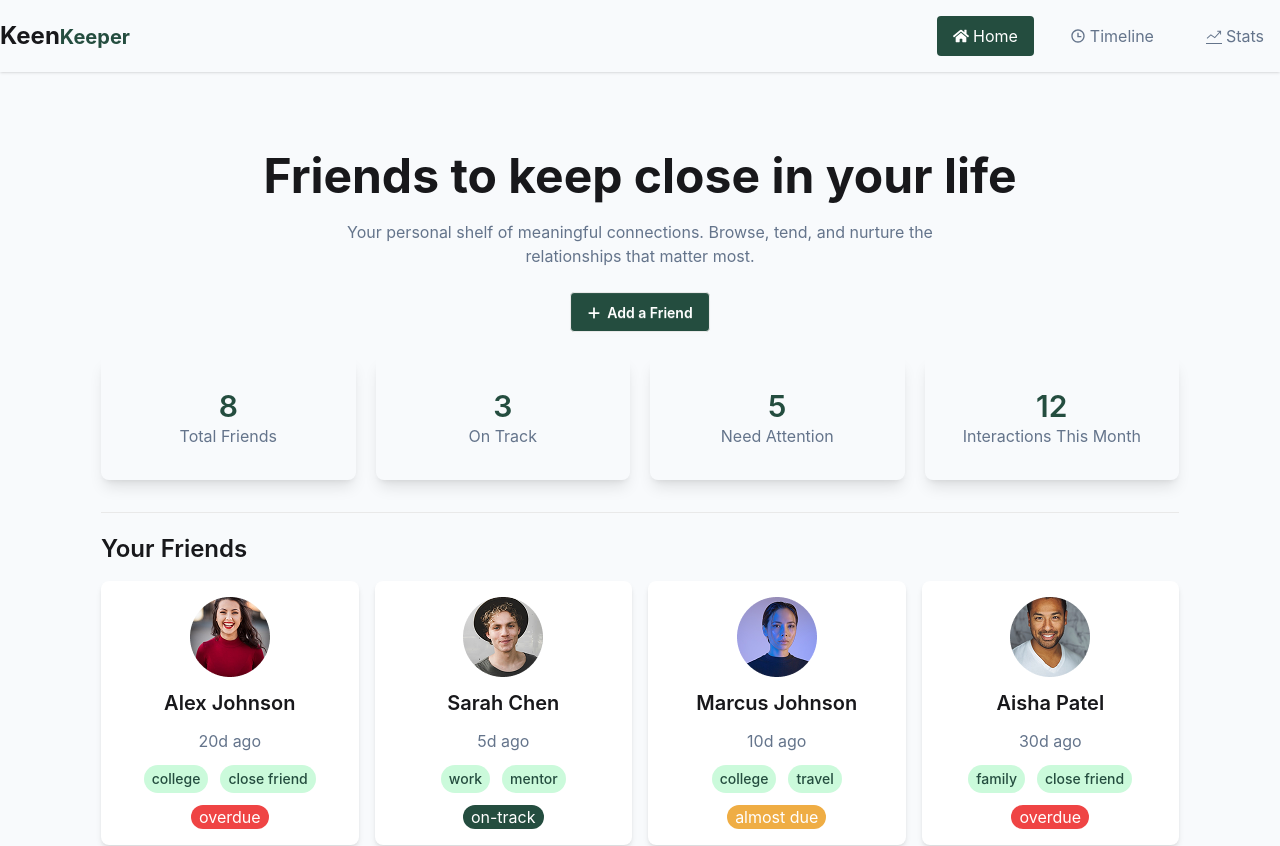
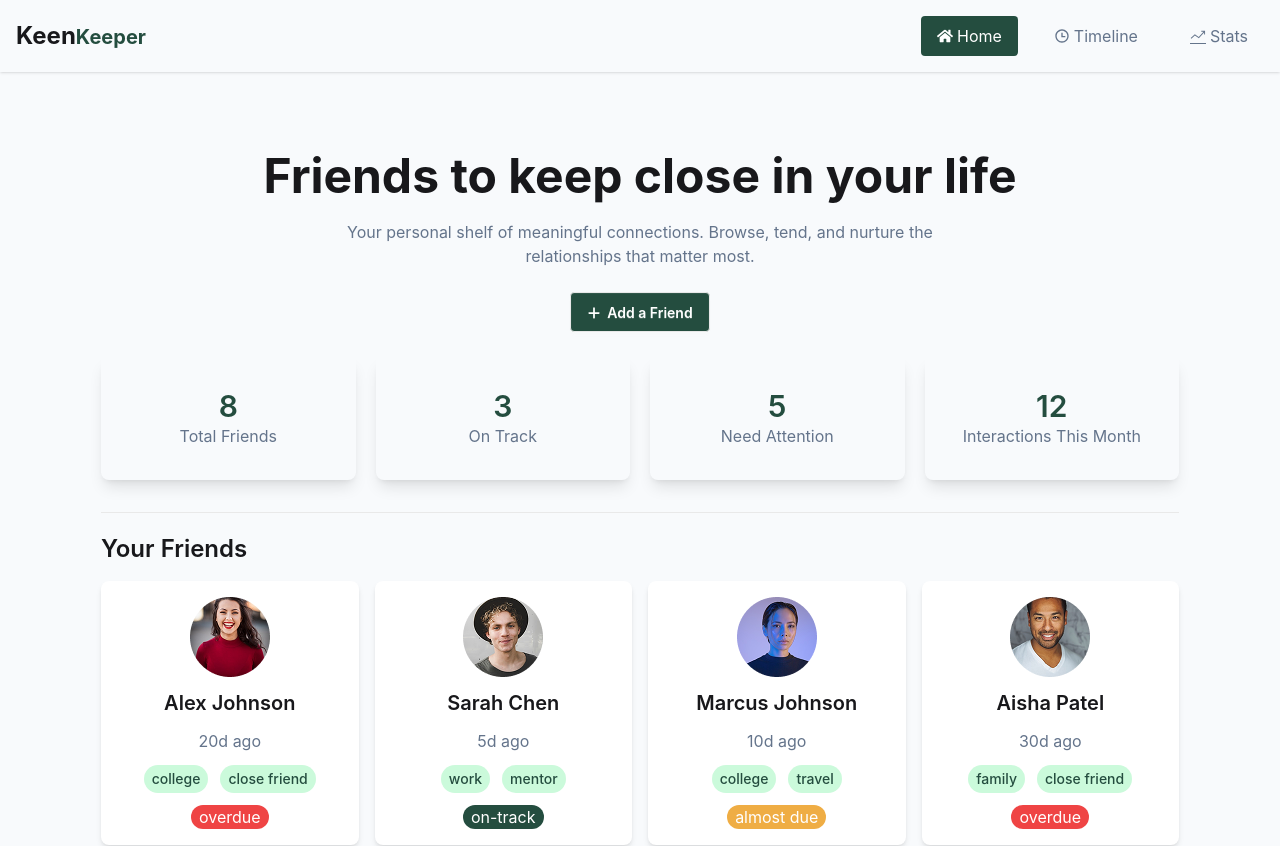
Before and after one commit to tashimtishan/my-assignment-7, a React (Vite) app: page / in a window 1280 px wide. Shown: the top 846 px of the page. Built offline with nearby package versions, Linux system fonts and the light colour scheme.

Commit message:
made another change in navbar gave some padding

```diff
--- a/src/Components/shared/Navbar.jsx
+++ b/src/Components/shared/Navbar.jsx
@@ -10,7 +10,7 @@ const Navbar = () => {
     const [menuOpen,setMenuOpen]=useState(false);
     return (
        <nav className="shadow">
-       <div className="flex justify-between container mx-auto py-4 items-center ">
+       <div className="flex justify-between container mx-auto py-4 px-4 items-center ">
          <h1><span className="font-bold text-2xl">Keen</span><span className="font-bold text-xl text-[#244D3F]">Keeper</span></h1>
 
         <ul className="hidden md:flex gap-5">
```
